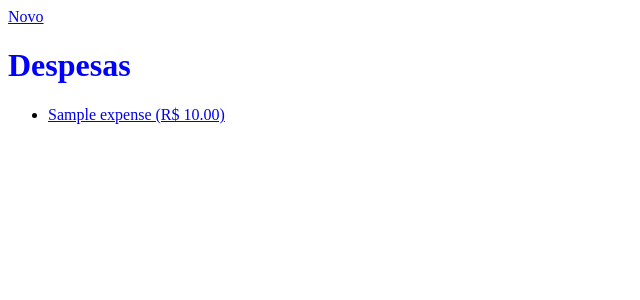
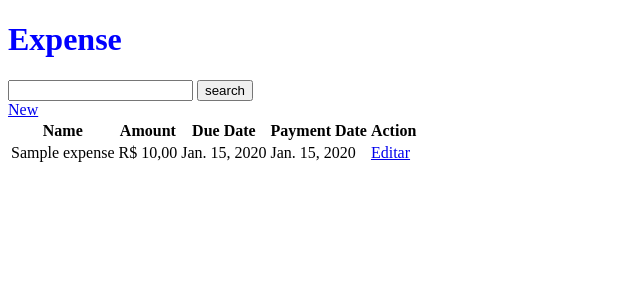
Before and after one commit to Dowingows/my_cents_manager, a Django app: page /finances/expense in a window 1280 px wide. Shown: the top 300 px of the page, without its empty margins (0-640 px from the left). Run offline with Django 5.2, Linux system fonts and the light colour scheme; a user stored in the database is signed in; tables that the repository leaves empty hold one stand-in row (values such as "Sample post"); parts of the project's set-up code (start-up, migrations or seed data) failed here and were passed over.

Commit message:
expense list search

```diff
--- a/finances/templates/expense/index.html
+++ b/finances/templates/expense/index.html
@@ -1,15 +1,40 @@
 {% extends "base.html" %}
+{% load moneyfilter %}
 
-{% block sidebar %}
-    <a href="{% url 'finances:expense_create' %}">Novo</a>
-{% endblock %}
 
 {% block content %}
-<h1>Despesas</h1>
-<ul>
-    {% for expense in expenses %}
-        <li><a href="{% url 'finances:expense_edit' expense.id %}">{{ expense }}</a></li>
-    {% endfor %}
-</ul>
+    <h1>Expense</h1>
 
+
+    <form method="GET">
+        <input type="text" name="search-field" value="{{search_input}}"/>
+        <input type="submit" value="search"  class="btn btn-secondary"/>
+    </form>
+    <a href="{% url 'finances:expense_create' %}" class="btn btn-primary">New</a>
+    <div class="table-responsive">
+        <table class="table mt-4">
+            <thead>
+                <tr>
+                    <th>Name</th>
+                    <th>Amount</th>
+                    <th>Due Date</th>
+                    <th>Payment Date</th>
+                    <th>Action</th>
+                </tr>
+            </thead>
+            <tbody>
+                {% for expense in expenses %}
+                    <tr>
+                        <td>{{ expense.name }}</td>
+                        <td>{{ expense.amount | currency }}</td>
+                        <td>{{ expense.due_date }}</td>
+                        <td>{{ expense.payment_date }}</td>
+                        <td>
+                            <a href="{% url 'finances:expense_edit' expense.id %}">Editar</a>
+                        </td>
+                    </tr>
+                {% endfor %}
+            </tbody>
+        </table>
+    </div>
 {% endblock %}
--- a/finances/views.py
+++ b/finances/views.py
@@ -22,10 +22,13 @@ def index(request):
     return render(request, 'index.html')
 
 
-class IndexView(UserFilteredMixin, generic.ListView):
+class IndexView(FilterMixin, UserFilteredMixin, generic.ListView):
     model = Expense
     template_name = 'expense/index.html'
     context_object_name = 'expenses'
+
+    def filter_by_search(self, queryset, search_input):
+        return queryset.filter(name__contains=search_input)
 
 
 class DetailView(UserFilteredMixin, generic.DetailView):
```
